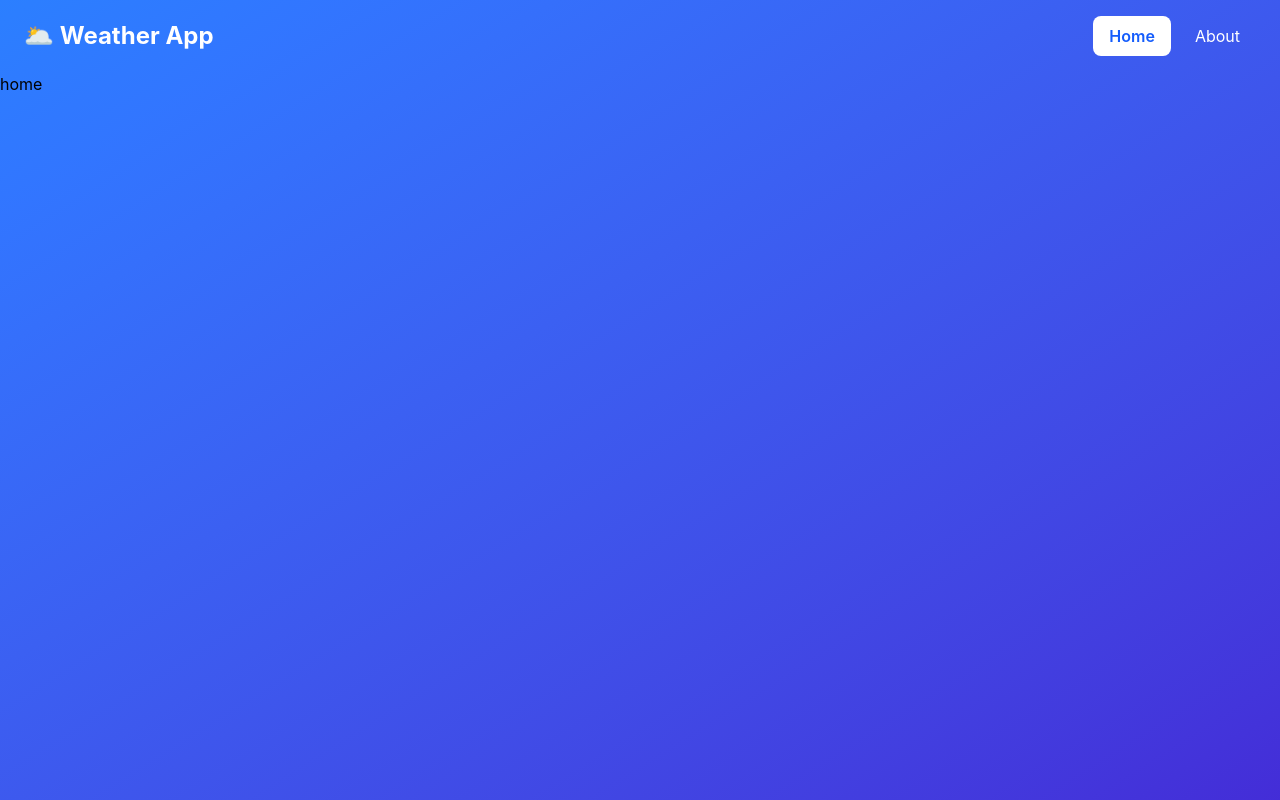
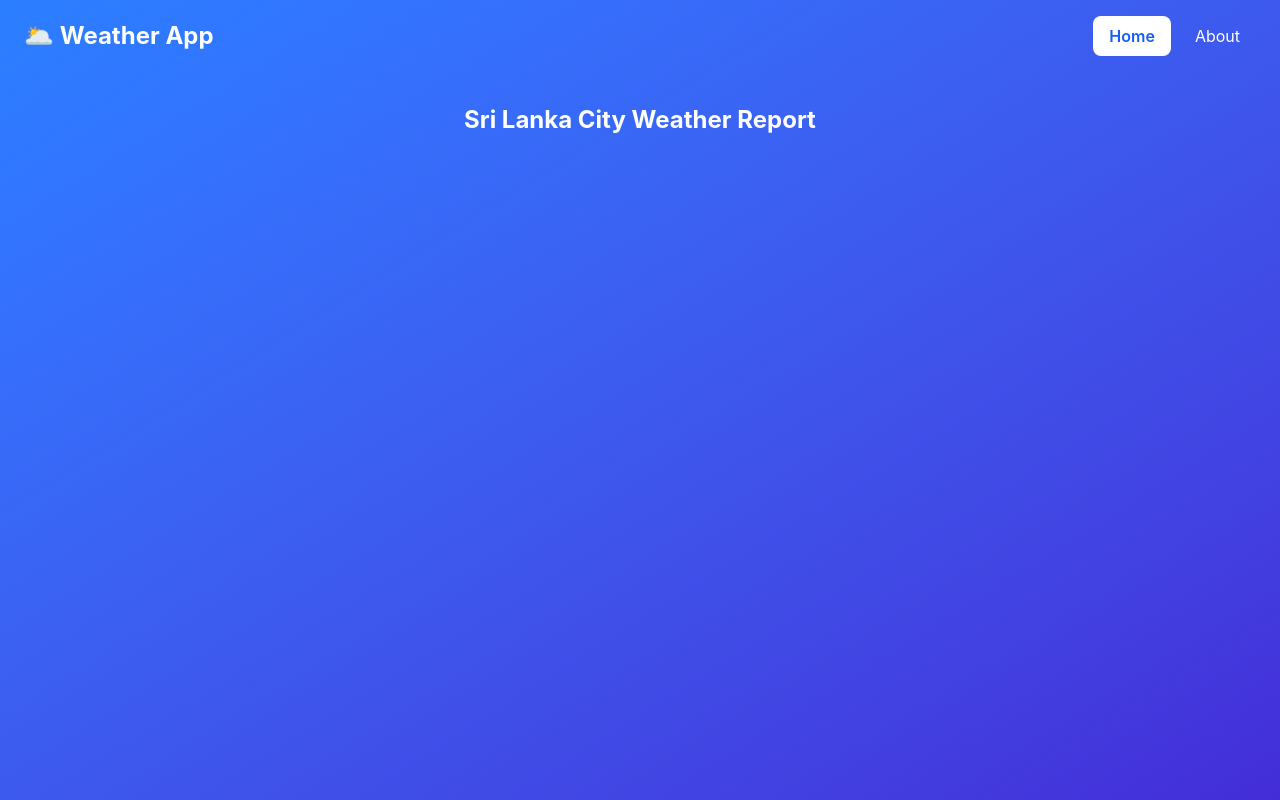
Before and after one commit to Mendis123/weather-app-react-basic, a React (Vite) app: page / in a window 1280 px wide. Built offline with nearby package versions, Linux system fonts and the light colour scheme.

Commit message:
Added header section into the home component.

```diff
--- a/src/components/home/Home.jsx
+++ b/src/components/home/Home.jsx
@@ -1,7 +1,7 @@
 const Home = () => {
   return (
-    <div>
-      home
+    <div className="flex flex-col items-center px-4 py-8">
+      <h1 className="text-2xl font-bold text-white">Sri Lanka City Weather Report</h1>
     </div>
   );
 };
```
